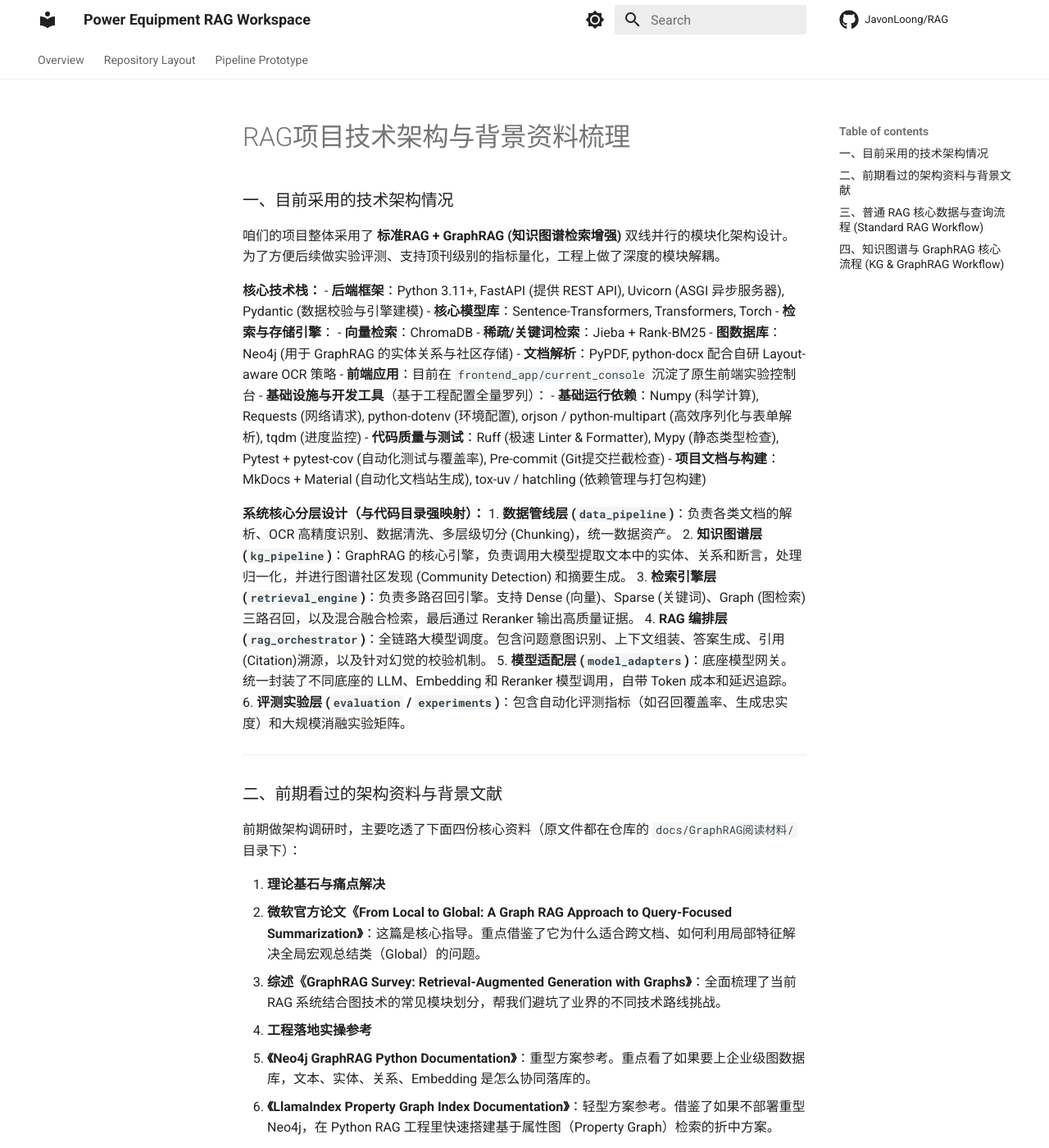
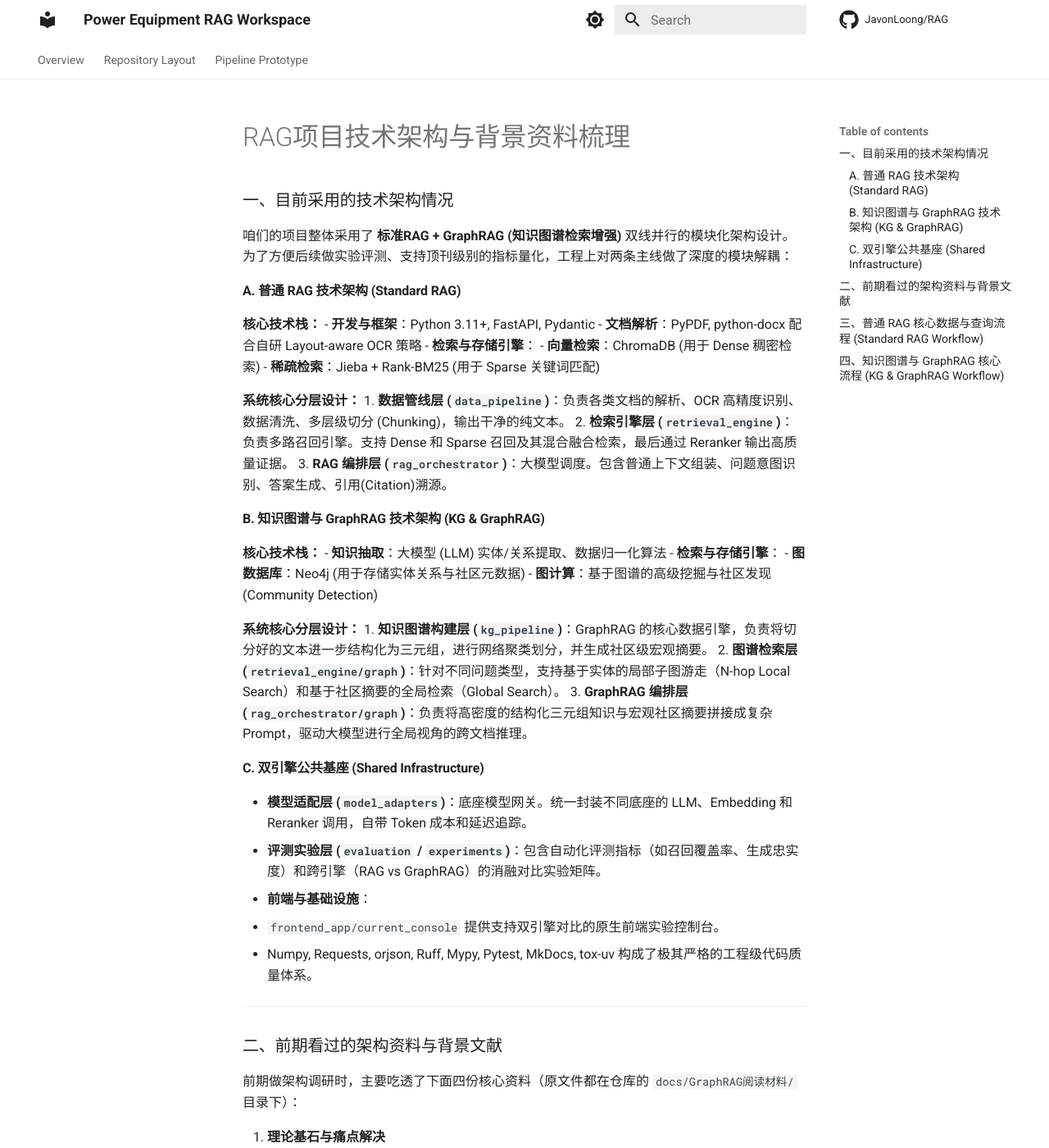
Before and after one commit to JavonLoong/RAG, an MkDocs documentation site: the page built from docs/project_deliverables/RAG技术架构与背景资料梳理.md, in a window 1280 px wide and 1400 px high. Shown: the whole window at 82% size. Built offline with MkDocs 1.6.1 and Material for MkDocs 9.7.7, drawn with Linux system fonts in a browser that asks for light colours; comment, search, counter and statistics services are not loaded.

Commit message:
docs: 拆分架构说明第一部分的RAG与KG技术栈

```diff
--- a/docs/project_deliverables/RAG技术架构与背景资料梳理.md
+++ b/docs/project_deliverables/RAG技术架构与背景资料梳理.md
@@ -2,29 +2,42 @@
 
 ### 一、目前采用的技术架构情况
 
-咱们的项目整体采用了 **标准RAG + GraphRAG (知识图谱检索增强)** 双线并行的模块化架构设计。为了方便后续做实验评测、支持顶刊级别的指标量化，工程上做了深度的模块解耦。
+咱们的项目整体采用了 **标准RAG + GraphRAG (知识图谱检索增强)** 双线并行的模块化架构设计。为了方便后续做实验评测、支持顶刊级别的指标量化，工程上对两条主线做了深度的模块解耦：
+
+#### A. 普通 RAG 技术架构 (Standard RAG)
 
 **核心技术栈：**
-- **后端框架**：Python 3.11+, FastAPI (提供 REST API), Uvicorn (ASGI 异步服务器), Pydantic (数据校验与引擎建模)
-- **核心模型库**：Sentence-Transformers, Transformers, Torch
+- **开发与框架**：Python 3.11+, FastAPI, Pydantic
+- **文档解析**：PyPDF, python-docx 配合自研 Layout-aware OCR 策略
 - **检索与存储引擎**：
-  - **向量检索**：ChromaDB
-  - **稀疏/关键词检索**：Jieba + Rank-BM25
-  - **图数据库**：Neo4j (用于 GraphRAG 的实体关系与社区存储)
-- **文档解析**：PyPDF, python-docx 配合自研 Layout-aware OCR 策略
-- **前端应用**：目前在 `frontend_app/current_console` 沉淀了原生前端实验控制台
-- **基础设施与开发工具**（基于工程配置全量罗列）：
-  - **基础运行依赖**：Numpy (科学计算), Requests (网络请求), python-dotenv (环境配置), orjson / python-multipart (高效序列化与表单解析), tqdm (进度监控)
-  - **代码质量与测试**：Ruff (极速 Linter & Formatter), Mypy (静态类型检查), Pytest + pytest-cov (自动化测试与覆盖率), Pre-commit (Git提交拦截检查)
-  - **项目文档与构建**：MkDocs + Material (自动化文档站生成), tox-uv / hatchling (依赖管理与打包构建)
+  - **向量检索**：ChromaDB (用于 Dense 稠密检索)
+  - **稀疏检索**：Jieba + Rank-BM25 (用于 Sparse 关键词匹配)
 
-**系统核心分层设计（与代码目录强映射）：**
-1. **数据管线层 (`data_pipeline`)**：负责各类文档的解析、OCR 高精度识别、数据清洗、多层级切分 (Chunking)，统一数据资产。
-2. **知识图谱层 (`kg_pipeline`)**：GraphRAG 的核心引擎，负责调用大模型提取文本中的实体、关系和断言，处理归一化，并进行图谱社区发现 (Community Detection) 和摘要生成。
-3. **检索引擎层 (`retrieval_engine`)**：负责多路召回引擎。支持 Dense (向量)、Sparse (关键词)、Graph (图检索) 三路召回，以及混合融合检索，最后通过 Reranker 输出高质量证据。
-4. **RAG 编排层 (`rag_orchestrator`)**：全链路大模型调度。包含问题意图识别、上下文组装、答案生成、引用(Citation)溯源，以及针对幻觉的校验机制。
-5. **模型适配层 (`model_adapters`)**：底座模型网关。统一封装了不同底座的 LLM、Embedding 和 Reranker 模型调用，自带 Token 成本和延迟追踪。
-6. **评测实验层 (`evaluation` / `experiments`)**：包含自动化评测指标（如召回覆盖率、生成忠实度）和大规模消融实验矩阵。
+**系统核心分层设计：**
+1. **数据管线层 (`data_pipeline`)**：负责各类文档的解析、OCR 高精度识别、数据清洗、多层级切分 (Chunking)，输出干净的纯文本。
+2. **检索引擎层 (`retrieval_engine`)**：负责多路召回引擎。支持 Dense 和 Sparse 召回及其混合融合检索，最后通过 Reranker 输出高质量证据。
+3. **RAG 编排层 (`rag_orchestrator`)**：大模型调度。包含普通上下文组装、问题意图识别、答案生成、引用(Citation)溯源。
+
+#### B. 知识图谱与 GraphRAG 技术架构 (KG & GraphRAG)
+
+**核心技术栈：**
+- **知识抽取**：大模型 (LLM) 实体/关系提取、数据归一化算法
+- **检索与存储引擎**：
+  - **图数据库**：Neo4j (用于存储实体关系与社区元数据)
+  - **图计算**：基于图谱的高级挖掘与社区发现 (Community Detection)
+
+**系统核心分层设计：**
+1. **知识图谱构建层 (`kg_pipeline`)**：GraphRAG 的核心数据引擎，负责将切分好的文本进一步结构化为三元组，进行网络聚类划分，并生成社区级宏观摘要。
+2. **图谱检索层 (`retrieval_engine/graph`)**：针对不同问题类型，支持基于实体的局部子图游走（N-hop Local Search）和基于社区摘要的全局检索（Global Search）。
+3. **GraphRAG 编排层 (`rag_orchestrator/graph`)**：负责将高密度的结构化三元组知识与宏观社区摘要拼接成复杂 Prompt，驱动大模型进行全局视角的跨文档推理。
+
+#### C. 双引擎公共基座 (Shared Infrastructure)
+
+- **模型适配层 (`model_adapters`)**：底座模型网关。统一封装不同底座的 LLM、Embedding 和 Reranker 调用，自带 Token 成本和延迟追踪。
+- **评测实验层 (`evaluation` / `experiments`)**：包含自动化评测指标（如召回覆盖率、生成忠实度）和跨引擎（RAG vs GraphRAG）的消融对比实验矩阵。
+- **前端与基础设施**：
+  - `frontend_app/current_console` 提供支持双引擎对比的原生前端实验控制台。
+  - Numpy, Requests, orjson, Ruff, Mypy, Pytest, MkDocs, tox-uv 构成了极其严格的工程级代码质量体系。
 
 ---
 
```
